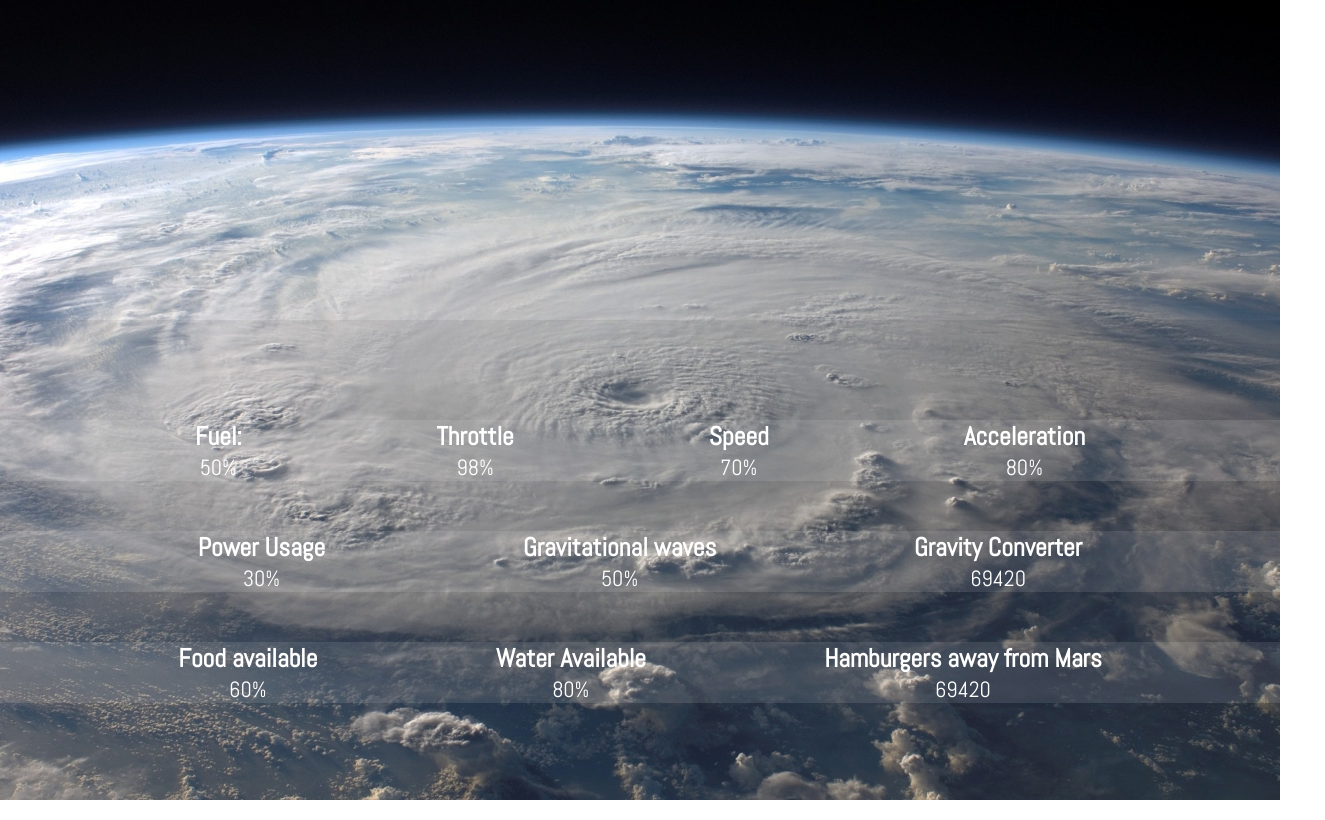
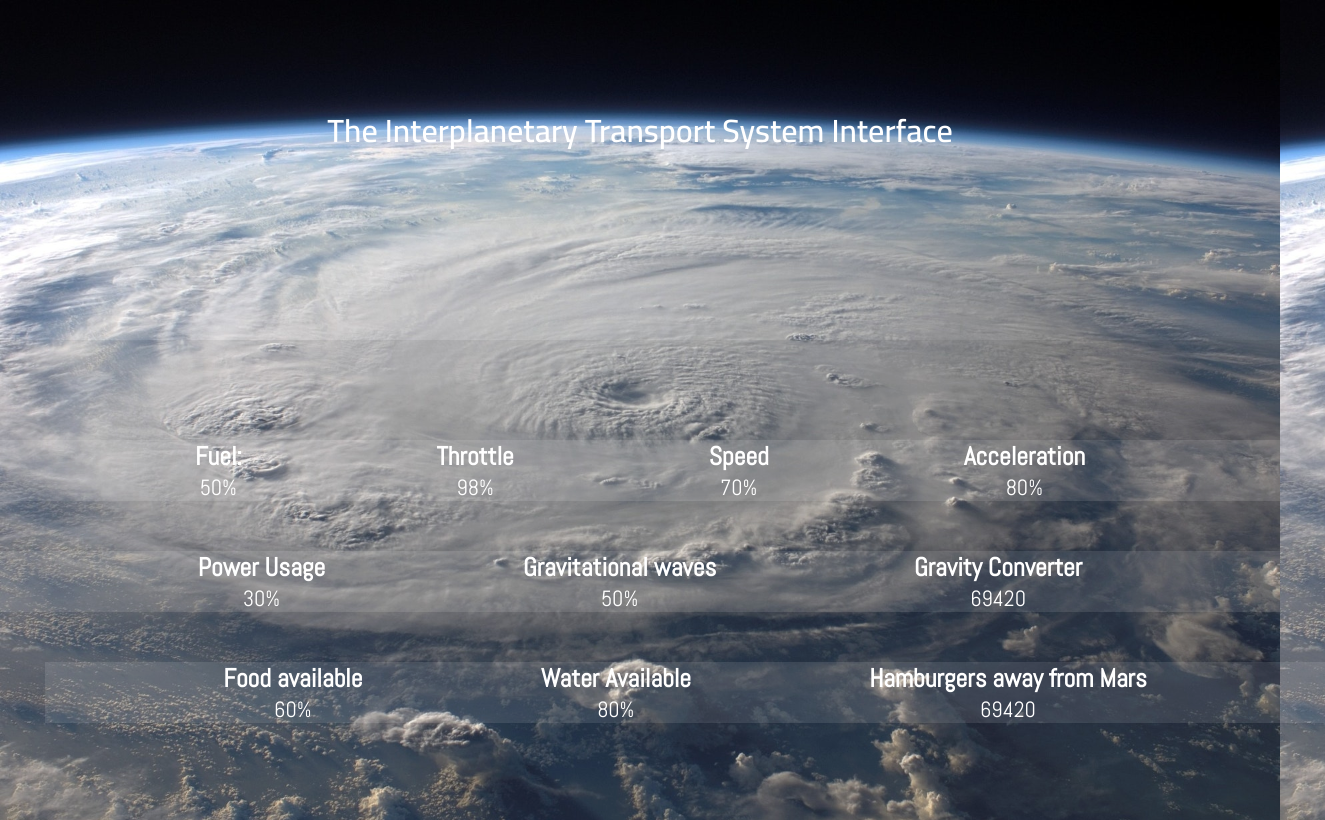
Before and after one commit to Stanko-thuas/programming_extended, a plain HTML site: page index.html in a window 1280 px wide. Shown: the whole page, 1325 px wide, since content can reach past the window. Drawn offline with Linux system fonts and the light colour scheme.

Commit message:
more styling

```diff
--- a/index.html
+++ b/index.html
@@ -7,6 +7,8 @@
     <link rel="stylesheet" href="style.css">
 </head>
 <body>
+
+    <h1 class = "headline">The Interplanetary Transport System Interface</h1>
     <div class="container">
         <div class="ship-parameters">
             <div class="fuel-ship" >
--- a/main.js
+++ b/main.js
@@ -1,7 +1,7 @@
 
 // Arrays with data, that will be used to displayed to the html
 var parametersPercentage = ["10%","30%", "50%", "65%", "70%", "80%", "98%"];
-var enviroment =["80%", "60%", "50%", "90%", "At full Capacity", "Null" ];
+var enviroment =["80%", "60%", "50%", "90%", "At full Capacity", "0%" ];
 var metrics = ["7247445", "42069","69420", "1000", "600.000.000", "142015" ];
 
 
--- a/style.css
+++ b/style.css
@@ -1,4 +1,5 @@
 @import url('https://fonts.googleapis.com/css2?family=Abel&display=swap');
+@import url('https://fonts.googleapis.com/css2?family=Cairo:wght@600&display=swap');
 
 * {
     margin: 0;
@@ -20,7 +21,7 @@ body {
     flex-direction: column;
     text-align: center;
     padding: 100px 0px;
-    margin-top: 320px;
+    margin-top: 180px;
     font-family: 'Abel', sans-serif;
     background-color: rgba(000, 000, 000, 0.06);
     font-size: 22px;
@@ -55,6 +56,17 @@ body {
     justify-content: space-evenly;
     margin-top: 50px;
     background-color: rgba(255, 255, 255, 0.1);
+    margin-left: 45px;
 
 
 }
+
+.headline   {
+
+    text-align: center;
+    align-items: center;
+    color: #fff;
+    margin-top: 100px;
+    font-family: 'Cairo', sans-serif;
+
+}
```
